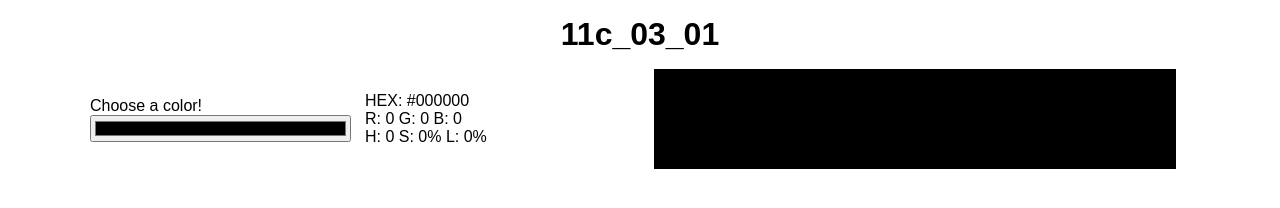
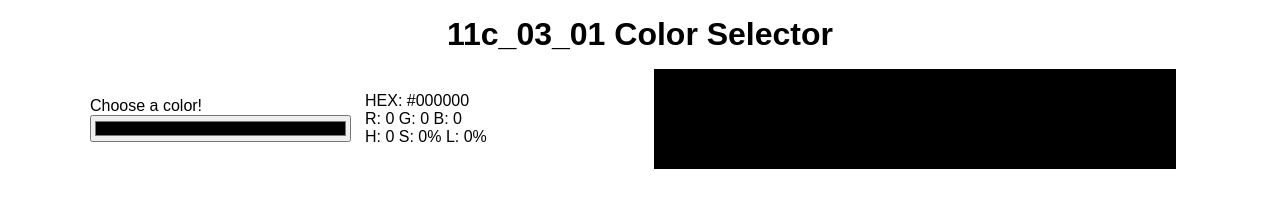
Before and after one commit to mort98h4/11c_03_01_color_selector, a plain HTML site: page index.html in a window 1280 px wide. Drawn offline with Linux system fonts and the light colour scheme.

Commit message:
; added to line 74 in script. H1 edited in index.

```diff
--- a/index.html
+++ b/index.html
@@ -9,7 +9,7 @@
 </head>
 <body>
     <main>
-        <h1>11c_03_01</h1>
+        <h1>11c_03_01 Color Selector</h1>
         <section>
             <div class="col">
                 <div class="col_left">
--- a/script.js
+++ b/script.js
@@ -71,7 +71,7 @@ function convertToHSL(r, g, b) {
 
     h = Math.round(h);
     s = Math.round(s);
-    l = Math.round(l)
+    l = Math.round(l);
     console.log("hsl(%f,%f%,%f%)", h, s, l); // just for testing
     showHSL(h, s, l);
 }
```
